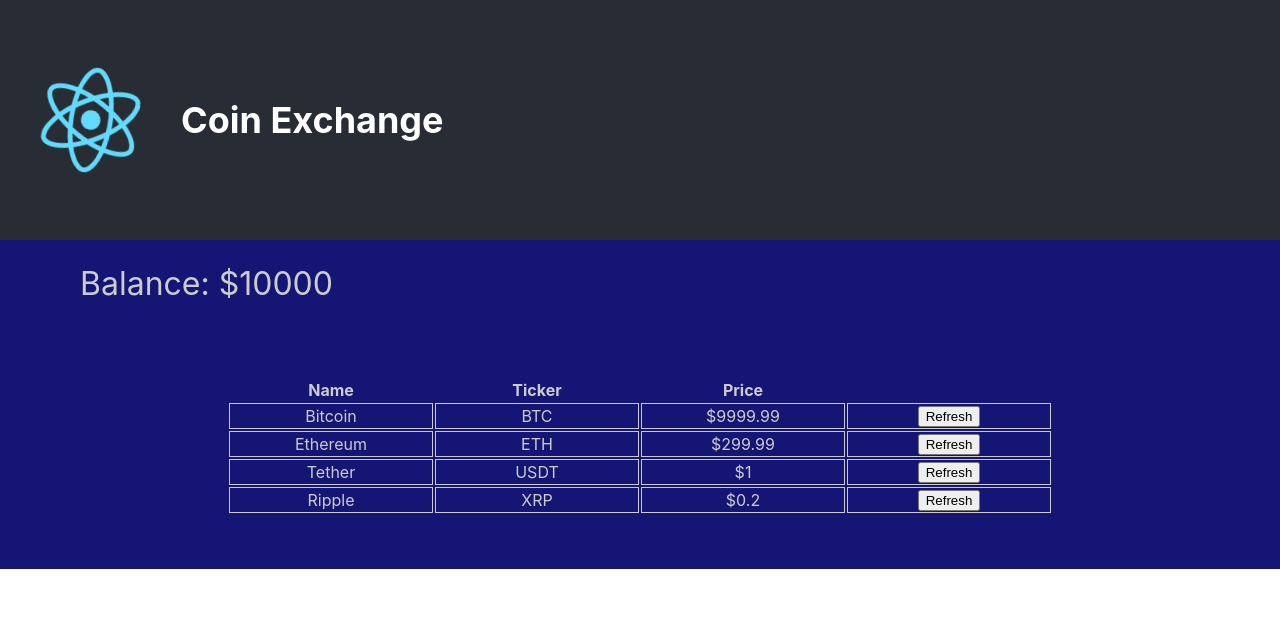
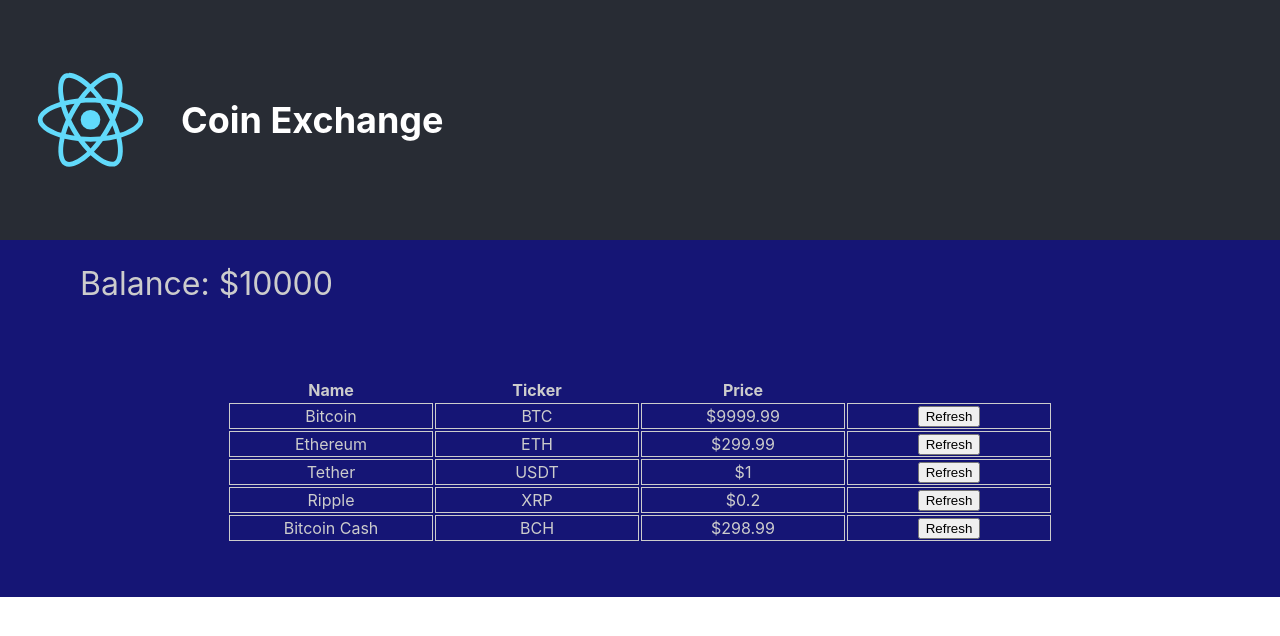
Before and after one commit to Builtockchain/coin-exchange, a React (Create React App) app: page / in a window 1280 px wide. Shown: the top 636 px of the page. Built offline with nearby package versions, Linux system fonts and the light colour scheme.

Commit message:
componentization and prop drilling

```diff
--- a/src/App.css
+++ /dev/null
@@ -1,50 +0,0 @@
-.App {
-  text-align: center;
-  background-color: rgb(21, 21, 117);
-  color:#cccccc
-}
-
-.coin-table {
-  margin: 50px auto 50px auto;
-  display: inline-block;
-  font-size: 1rem;
-}
-
-.App-logo {
-  height: 8rem;
-  pointer-events: none;
-}
-
-@media (prefers-reduced-motion: no-preference) {
-  .App-logo {
-    animation: App-logo-spin infinite 20s linear;
-  }
-}
-
-.App-header {
-  background-color: #282c34;
-  min-height: 30vh;
-  display: flex;
-  flex-direction: row;
-  align-items: center;
-  justify-content: flex-start;
-  font-size: 12px;
-  color: white;
-}
-
-.App-title {
-  font-size: 36px;
-}
-
-.App-link {
-  color: #61dafb;
-}
-
-@keyframes App-logo-spin {
-  from {
-    transform: rotate(0deg);
-  }
-  to {
-    transform: rotate(360deg);
-  }
-}
--- a/src/App.js
+++ b/src/App.js
@@ -1,36 +1,61 @@
 import React from 'react';
-import logo from './logo.svg';
-import './App.css';
-import Coin from './components/Coin/Coin';
-import AccountBalance from './components/AccountBalance/AccountBalance'
+import CoinList from './components/CoinList/CoinList';
+import AccountBalance from './components/AccountBalance/AccountBalance';
+import ExchangeHeader from './components/ExchangeHeader/ExchangeHeader';
+import styled from 'styled-components';
 
-function App() {
-  return (
-    <div className="App">
-      <header className="App-header">
-        <img src={logo} alt="React logo" className="App-logo"/>
-        <h1 className="App-title">
-          Coin Exchange
-        </h1>
-      </header>
-      <AccountBalance amount={10000}/>
-      <table className="coin-table">
-        <thead>
-          <tr>
-            <th>Name</th>
-            <th>Ticker</th>
-            <th>Price</th>
-          </tr>
-        </thead>
-        <tbody>
-          <Coin name="Bitcoin" ticker="BTC" price={9999.99}/>
-          <Coin name="Ethereum" ticker="ETH" price={299.99}/>
-          <Coin name="Tether" ticker="USDT" price={1.0}/>
-          <Coin name="Ripple" ticker="XRP" price={0.2}/>
-        </tbody>
-      </table>
-    </div>
-  );
+const Div = styled.div`
+  text-align: center;
+  background-color: rgb(21, 21, 117);
+  color:#cccccc
+`;
+
+class App extends React.Component {
+  constructor(props){
+    super(props);
+    this.state = {
+      balance: 10000,
+      coinData: [
+        {
+          name: 'Bitcoin',
+          ticker: 'BTC',
+          price: 9999.99
+        },
+        {
+          name: 'Ethereum',
+          ticker: 'ETH',
+          price: 299.99
+        },
+        {
+          name: 'Tether',
+          ticker: 'USDT',
+          price: 1.0
+        },
+        {
+          name: 'Ripple',
+          ticker: 'XRP',
+          price: 0.2
+        },
+        {
+          name: 'Bitcoin Cash',
+          ticker: 'BCH',
+          price: 298.99
+        }
+
+
+      ]
+    }
+  }
+  render(){
+    return (
+      <Div className="App">
+        <ExchangeHeader />
+        <AccountBalance amount={this.state.balance}/>
+        <CoinList coinData={this.state.coinData}/>
+      </Div>
+    );
+  }
+
 }
 
 export default App;
--- /dev/null
+++ b/src/components/CoinList/CoinList.jsx
@@ -0,0 +1,33 @@
+import React, { Component } from 'react';
+import styled from 'styled-components';
+import Coin from '../Coin/Coin';
+
+const Table = styled.table`
+    margin: 50px auto 50px auto;
+    display: inline-block;
+    font-size: 1rem;
+`;
+
+export default class CoinList extends Component {
+    render() {
+        return (
+            <Table>
+          <thead>
+            <tr>
+              <th>Name</th>
+              <th>Ticker</th>
+              <th>Price</th>
+            </tr>
+          </thead>
+          <tbody>
+            {
+              this.props.coinData.map( ({name, ticker, price}) =>
+              <Coin key={ticker} name={name} ticker={ticker} price={price} />
+              )
+            }
+
+          </tbody>
+        </Table>
+        )
+    }
+}
--- /dev/null
+++ b/src/components/ExchangeHeader/ExchangeHeader.jsx
@@ -0,0 +1,41 @@
+import React, { Component } from 'react'
+import styled from 'styled-components';
+import logo from './logo.svg';
+
+const Img = styled.img`
+    height: 8rem;
+    pointer-events: none;
+`;
+
+const Header = styled.header`
+    background-color: #282c34;
+    min-height: 30vh;
+    display: flex;
+    flex-direction: row;
+    align-items: center;
+    justify-content: flex-start;
+    font-size: 12px;
+    color: white;
+`;
+
+const H1 = styled.h1`
+    font-size: 36px;
+`;
+
+
+
+
+
+
+export default class ExchangeHeader extends Component {
+    render() {
+        return (
+            <Header>
+          <Img src={logo} alt="React logo" />
+          <H1>
+            Coin Exchange
+          </H1>
+        </Header>
+        )
+    }
+}
```
Also changed, not shown: src/components/ExchangeHeader/logo.svg (renamed from src/logo.svg).
